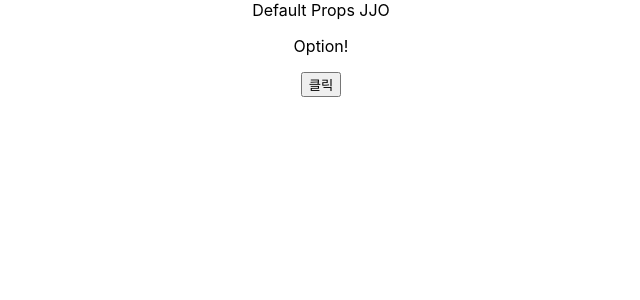
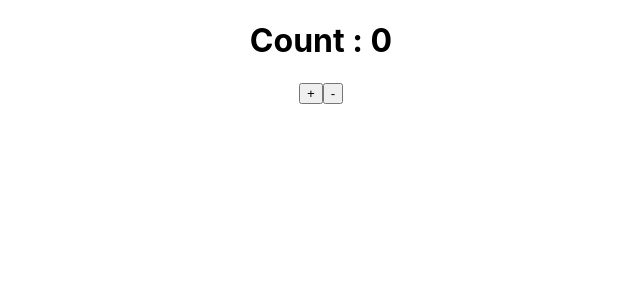
Before and after one commit to gudwh14/ts-react-practice, a React (Create React App) app: page / in a window 1280 px wide. Shown: the top 300 px of the page, without its empty margins (319-959 px from the left). Built offline with nearby package versions, Linux system fonts and the light colour scheme.

Commit message:
feat : TypeScript 를 사용한 useState

```diff
--- a/src/App.tsx
+++ b/src/App.tsx
@@ -3,12 +3,14 @@ import logo from './logo.svg';
 import './App.css';
 import Hello from "./ComponentPractice/Hello";
 import {log} from "util";
+import Counter from "./useState/Counter";
 
 function App() {
   return (
     <div className="App">
-      <Hello name={"JJO"} optional={"Option!"} onClick={(name: string)=>{
-          console.log(name)}}/>
+      {/*<Hello name={"JJO"} optional={"Option!"} onClick={(name: string)=>{*/}
+      {/*    console.log(name)}}/>*/}
+      <Counter/>
     </div>
   );
 }
--- /dev/null
+++ b/src/useState/Counter.tsx
@@ -0,0 +1,27 @@
+import {useState} from "react";
+
+type User = {
+    name : string;
+    age : number;
+}
+
+const Counter = () => {
+    const [count, setCount] = useState<number>(0); // useState 타입스크립트 사용 기본 , Generics 를 사용하여 타입 설정을 해준다
+    // Generics 를 사용하지 않아도 useState Type 유추를 해준다.
+    // const [count ,setCount] = useState(0);
+    // null 값일수도 있고 아닐수도 았을때 Generics 활용합니다
+    const [user, setUser] = useState<User | null>(null); // null 값을 사용할 수 있다.
+
+    const onIncrease = () => setCount(count +1);
+    const onDecrease = () => setCount(count-1);
+
+    return (
+        <>
+            <h1>Count : {count}</h1>
+            <button onClick={onIncrease}>+</button>
+            <button onClick={onDecrease}>-</button>
+        </>
+    );
+}
+
+export default Counter;
```
